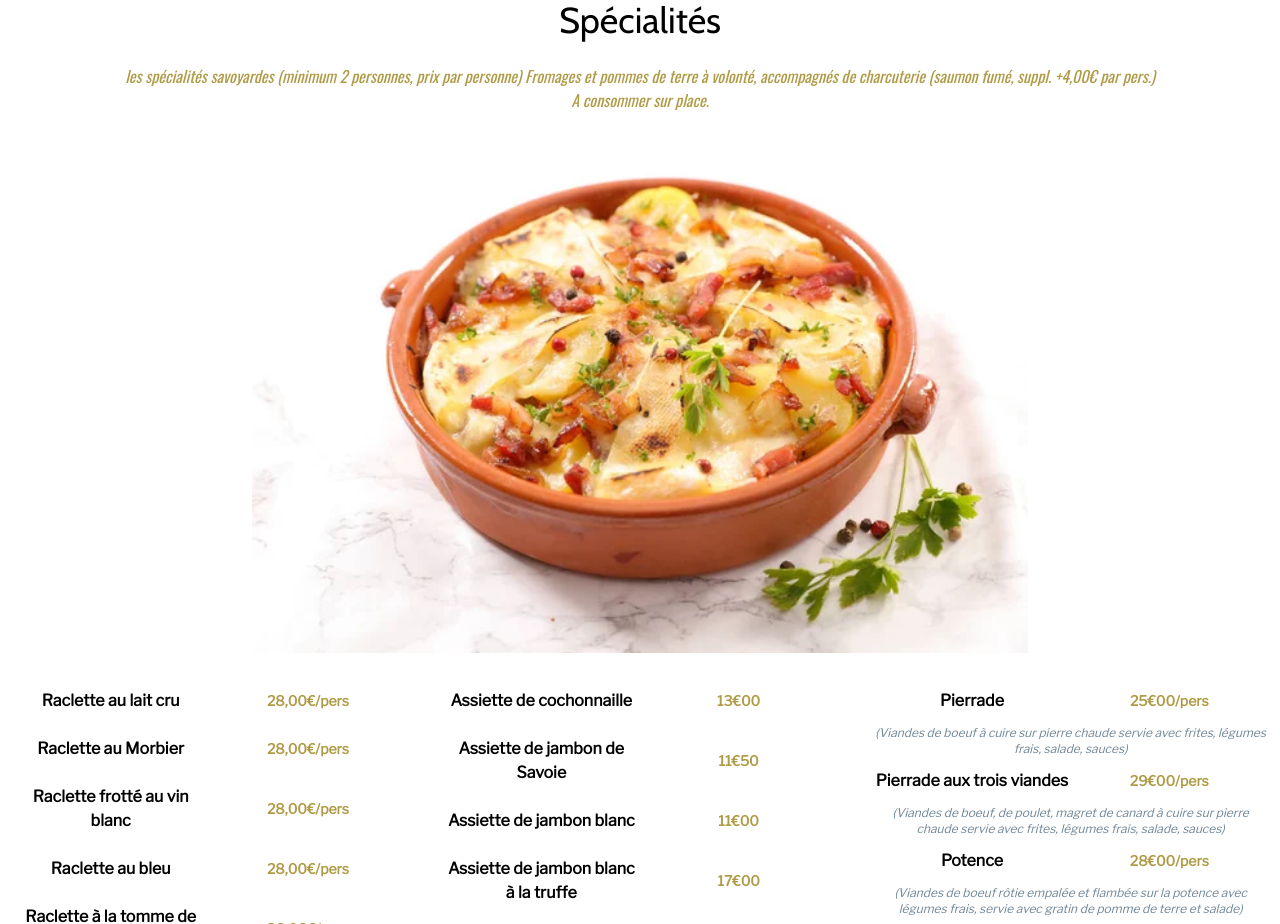
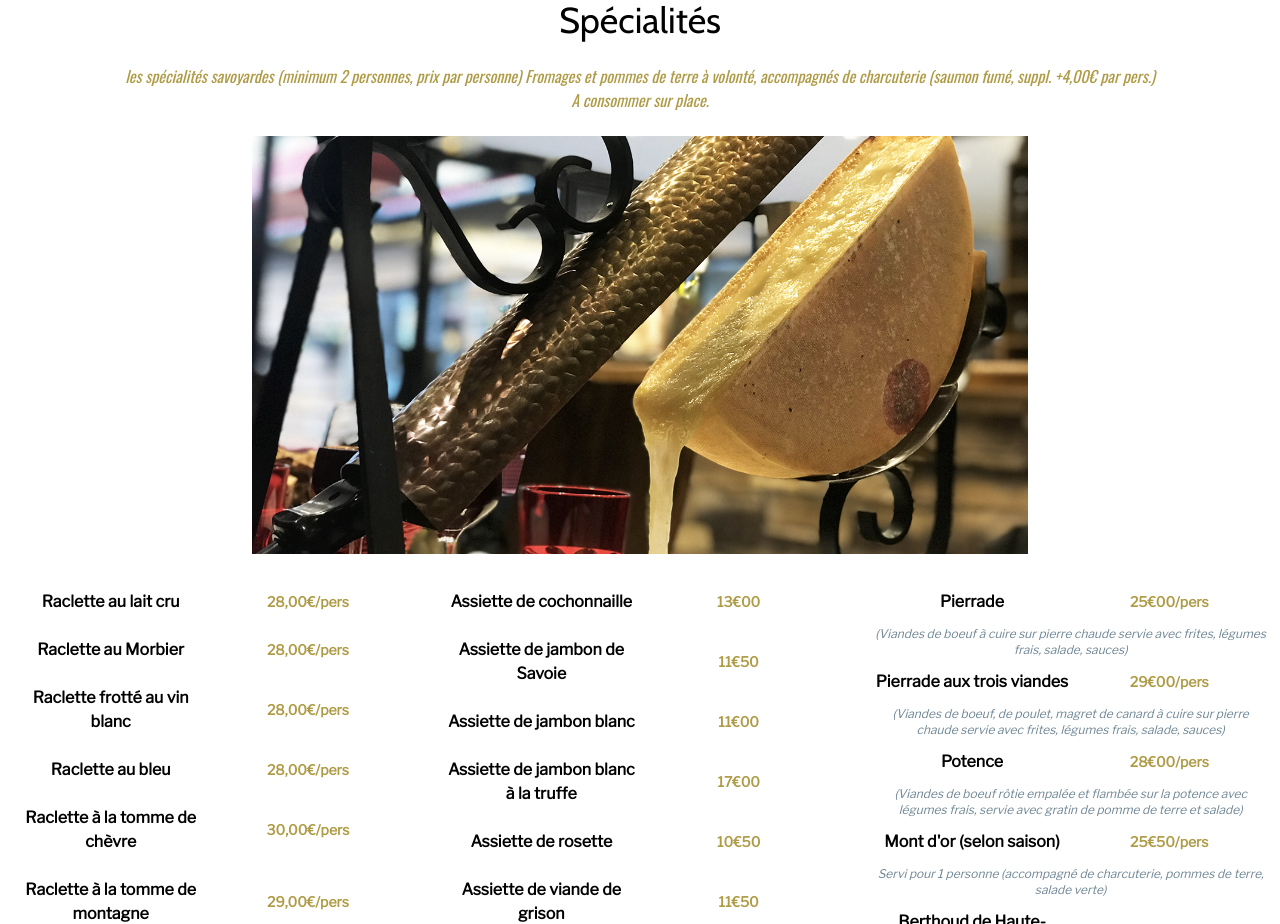
Before and after one commit to Golushi/quai-antique, a React (Create React App) app: page /Carte in a window 1280 px wide. Shown: the part 2420-3344 px from the top of the page. Built offline with nearby package versions, Linux system fonts and the light colour scheme; what tw-elements would draw is missing.

Commit message:
carte-specialites

```diff
--- a/src/Components/CarteComplete.jsx
+++ b/src/Components/CarteComplete.jsx
@@ -2,6 +2,7 @@ import React from "react";
 import { NavLink } from "react-router-dom";
 import jambon from "../Assets/Carte/jambon-cru.jpg";
 import tartiflette from "../Assets/Carte/tartiflette.jpg"
+import raclette from "../Assets/Carte/raclette.jpg"
 
 export default function Carte() {
   return (
@@ -185,7 +186,7 @@ export default function Carte() {
           </p>
         </div>
         <img
-          src={tartiflette}
+          src={raclette}
           className="md:w-[800px] m-auto p-3"
           alt="raclette"
         />
```
Also changed, not shown: src/Assets/Carte/raclette.jpg (added).
